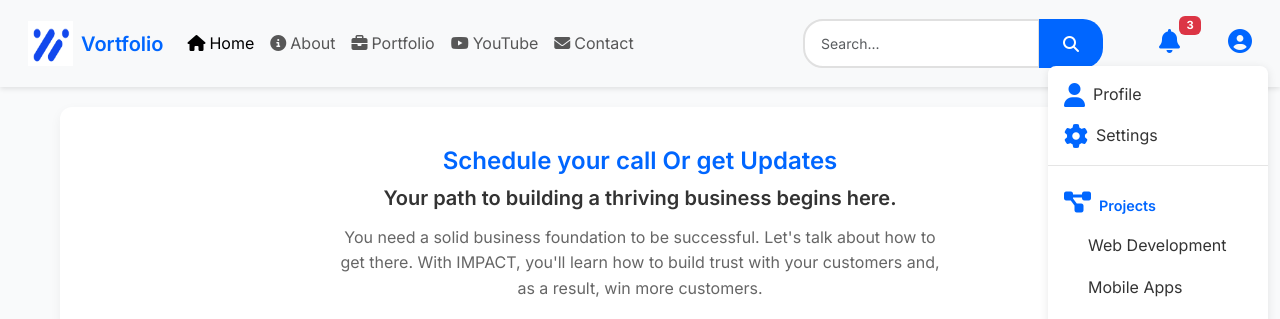
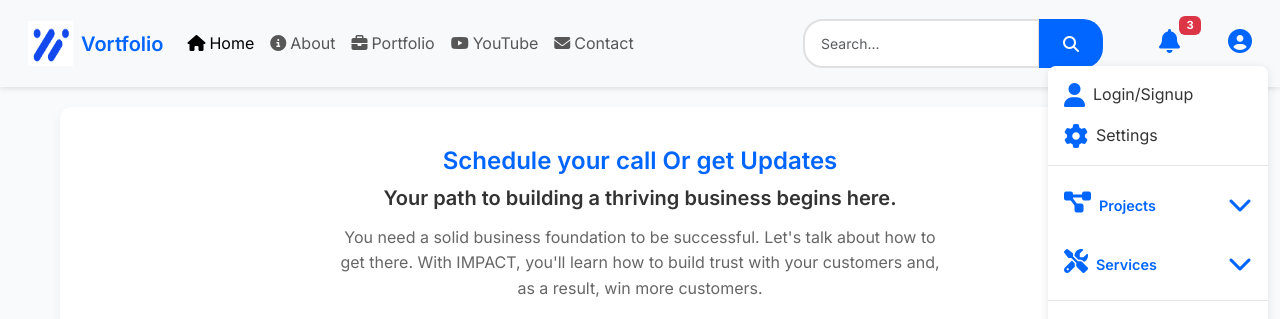
Before and after one commit to abdullahdep/portfolio1.0, a Django app: page /contact in a window 1280 px wide, after a click that opens the changed part. Shown: the top 319 px of that part. Run offline with Django 5.2, Linux system fonts and the light colour scheme; the page is wider than the window, and the part outside it is not shown.

Commit message:
Update header_footer.html

```diff
--- a/app/templates/components/header_footer.html
+++ b/app/templates/components/header_footer.html
@@ -734,6 +734,41 @@
                 padding: 12px 20px;
             }
         }
+
+        /* Section Header Dropdown Styles */
+        .section-header-dropdown {
+            padding: 8px 16px;
+            font-weight: 600;
+            color: var(--primary-color);
+            font-size: 0.9rem;
+            display: flex;
+            align-items: center;
+            justify-content: space-between;
+            cursor: pointer;
+            transition: background-color 0.2s ease;
+        }
+
+        .section-header-dropdown:hover {
+            background-color: rgba(33, 150, 243, 0.05);
+        }
+
+        .section-header-dropdown i.fa-chevron-down {
+            transition: transform 0.3s ease;
+        }
+
+        .section-header-dropdown.active i.fa-chevron-down {
+            transform: rotate(180deg);
+        }
+
+        .section-content {
+            max-height: 0;
+            overflow: hidden;
+            transition: max-height 0.3s ease;
+        }
+
+        .section-content.active {
+            max-height: 500px;
+        }
     </style>
 </head>
 <body>
@@ -820,24 +855,30 @@
                     </a>
                     <div class="custom-dropdown">
                         <div class="dropdown-inner">
-                            <a href="#" class="dropdown-item"><i class="fas fa-user me-2"></i>Profile</a>
+                            <a href="#" class="dropdown-item"><i class="fas fa-user me-2"></i>Login/Signup</a>
                             <a href="#" class="dropdown-item"><i class="fas fa-cog me-2"></i>Settings</a>
                             <div class="dropdown-divider"></div>
                             <div class="dropdown-section">
-                                <div class="section-header">
-                                    <i class="fas fa-project-diagram me-2"></i>Projects
+                                <div class="section-header-dropdown" data-section="projects">
+                                    <span><i class="fas fa-project-diagram me-2"></i>Projects</span>
+                                    <i class="fas fa-chevron-down"></i>
                                 </div>
+                                <div class="section-content" id="projects-content">
                                     <a href="#" class="dropdown-item">Web Development</a>
                                     <a href="#" class="dropdown-item">Mobile Apps</a>
                                     <a href="#" class="dropdown-item">Design Work</a>
                                 </div>
+                            </div>
                             <div class="dropdown-section">
-                                <div class="section-header">
-                                    <i class="fas fa-tools me-2"></i>Services
+                                <div class="section-header-dropdown" data-section="services">
+                                    <span><i class="fas fa-tools me-2"></i>Services</span>
+                                    <i class="fas fa-chevron-down"></i>
                                 </div>
+                                <div class="section-content" id="services-content">
                                     <a href="#" class="dropdown-item">Consulting</a>
                                     <a href="#" class="dropdown-item">Development</a>
                                     <a href="#" class="dropdown-item">Design</a>
+                                </div>
                             </div>
                             <div class="dropdown-divider"></div>
                             <a href="#" class="dropdown-item"><i class="fas fa-sign-out-alt me-2"></i>Logout</a>
@@ -972,6 +1013,30 @@
                     }
                 });
             });
+
+            // Add section header dropdown functionality
+            const sectionHeaders = document.querySelectorAll('.section-header-dropdown');
+
+            sectionHeaders.forEach(header => {
+                header.addEventListener('click', () => {
+                    const section = header.dataset.section;
+                    const content = document.getElementById(`${section}-content`);
+
+                    // Toggle active class
+                    header.classList.toggle('active');
+                    content.classList.toggle('active');
+
+                    // Close other sections
+                    sectionHeaders.forEach(otherHeader => {
+                        if (otherHeader !== header) {
+                            const otherSection = otherHeader.dataset.section;
+                            const otherContent = document.getElementById(`${otherSection}-content`);
+                            otherHeader.classList.remove('active');
+                            otherContent.classList.remove('active');
+                        }
+                    });
+                });
+            });
         });
     </script>
 </body>
```
Lines whose indentation alone changed are shown as unchanged.
